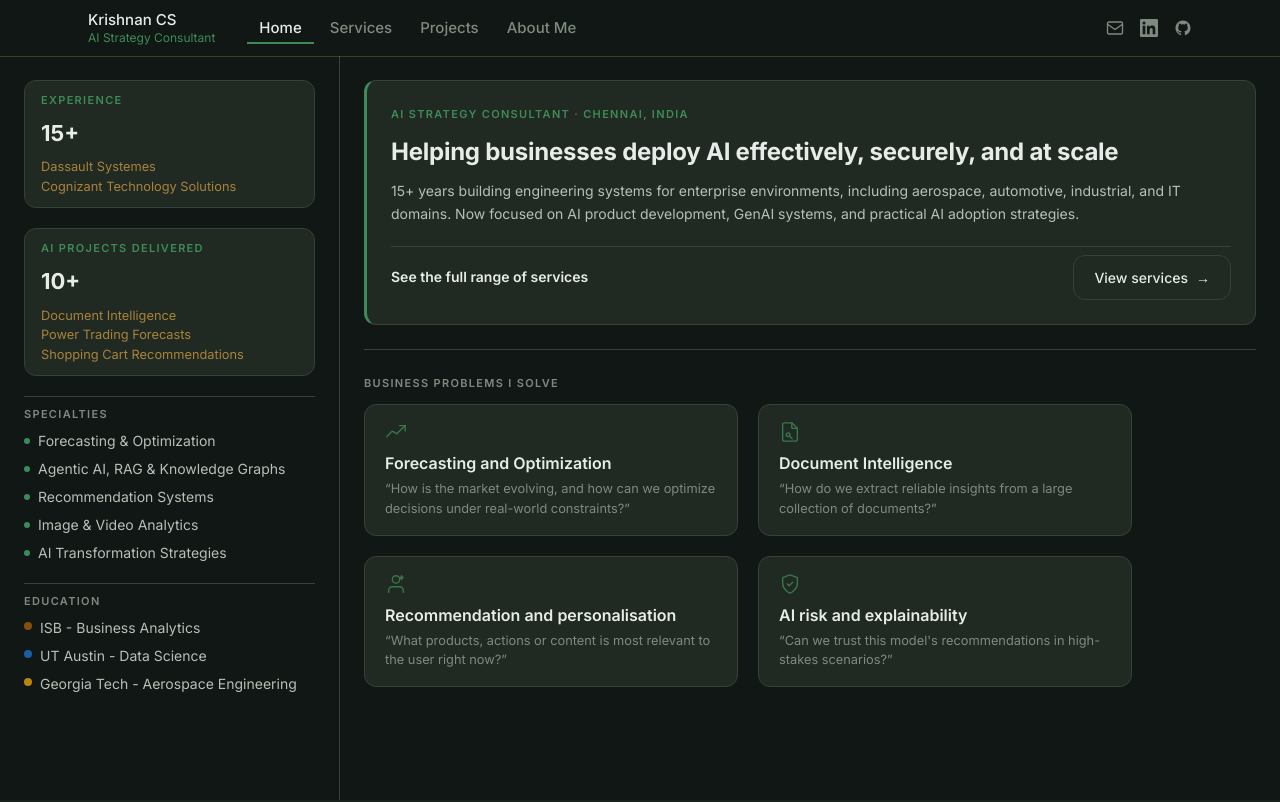
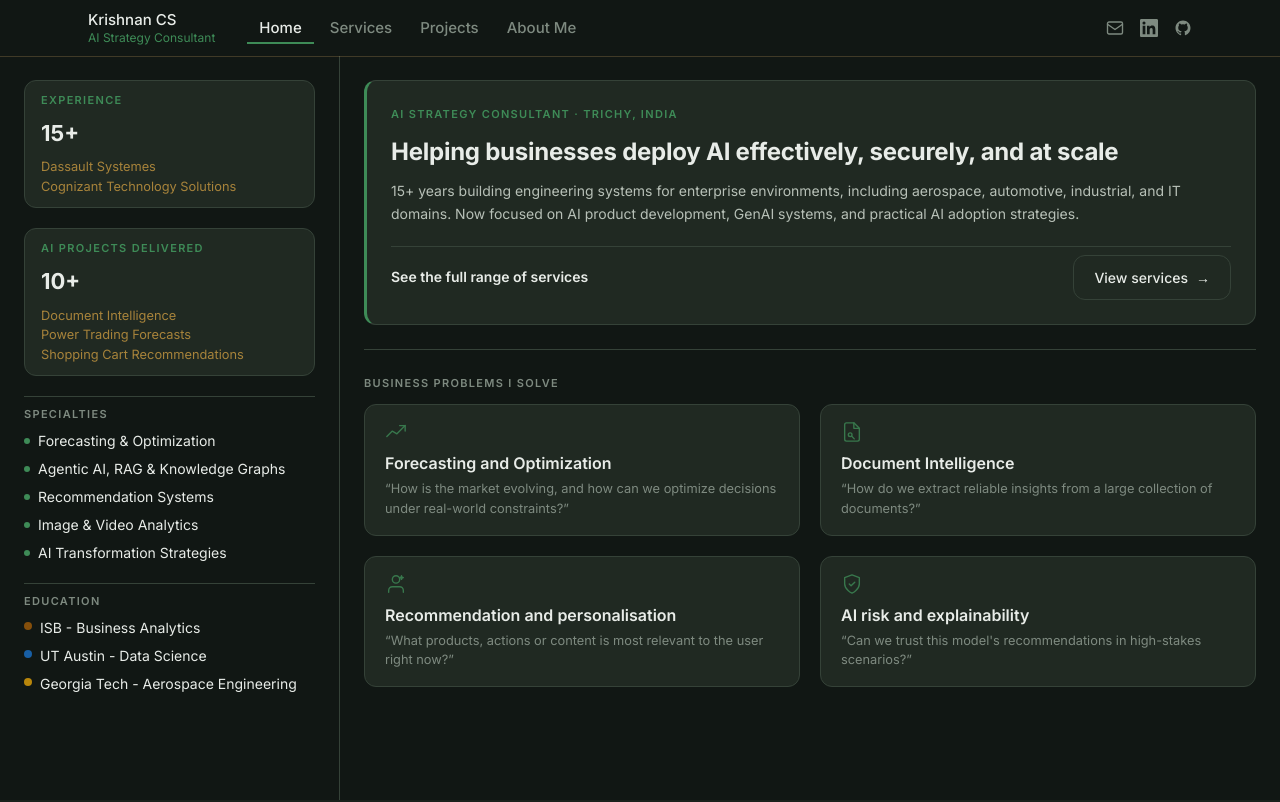
Before and after one commit to Krishnan-CS/Personal_Page, a Next.js app: page / in a window 1280 px wide. Shown: the top 802 px of the page. Built offline with nearby package versions, Linux system fonts and the light colour scheme.

Commit message:
Minor edits in main page.

```diff
--- a/components/Hero.tsx
+++ b/components/Hero.tsx
@@ -68,7 +68,7 @@ export default function Hero() {
               {specialties.map((item) => (
                 <li key={item} className="flex items-start gap-2">
                   <span className="bullet-dot" />
-                  <span className="text-sm" style={{ color: "var(--text-secondary)" }}>{item}</span>
+                  <span className="text-sm" style={{ color: "var(--text-primary)" }}>{item}</span>
                 </li>
               ))}
             </ul>
@@ -84,7 +84,7 @@ export default function Hero() {
                     className="mt-1 w-2 h-2 rounded-full shrink-0"
                     style={{ backgroundColor: e.color }}
                   />
-                  <span className="text-sm" style={{ color: "var(--text-secondary)" }}>{e.label}</span>
+                  <span className="text-sm" style={{ color: "var(--text-primary)" }}>{e.label}</span>
                 </li>
               ))}
             </ul>
@@ -126,7 +126,7 @@ export default function Hero() {
           {/* Business problems */}
           <section className="mt-2">
             <p className="section-eyebrow mb-3">Business Problems I Solve</p>
-            <div className="grid grid-cols-1 sm:grid-cols-2 gap-5 max-w-3xl">
+            <div className="grid grid-cols-1 sm:grid-cols-2 gap-5">
               {business_problems.map((bp, i) => (
                 <div key={bp.title} className="problem-card">
                   <ProblemIcon index={i} />
--- a/profile.json
+++ b/profile.json
@@ -38,7 +38,7 @@
   ],
 
   "hero_section": {
-    "eyebrow": "AI STRATEGY CONSULTANT · CHENNAI, INDIA",
+    "eyebrow": "AI STRATEGY CONSULTANT · TRICHY, INDIA",
     "headline": "Helping businesses deploy AI effectively, securely, and at scale",
     "body": "15+ years building engineering systems for enterprise environments, including aerospace, automotive, industrial, and IT domains. Now focused on AI product development, GenAI systems, and practical AI adoption strategies.",
     "features": [
```
